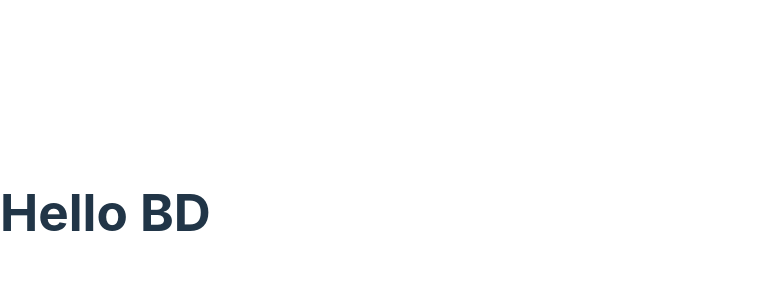
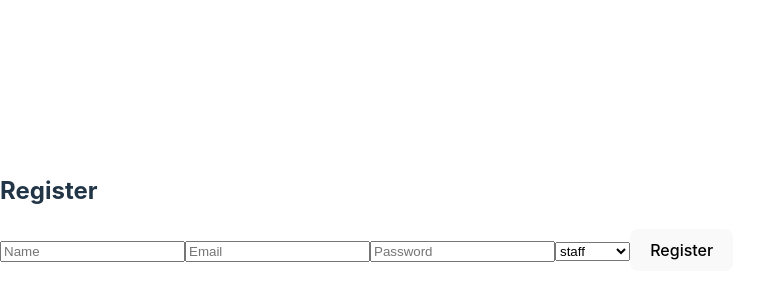
Before and after one commit to riazahmed2246/Retailer_Agent, a React (Vite) app in the folder frontend/: page / in a window 1280 px wide. Shown: the part 188-488 px from the top of the page, without its empty margins (0-776 px from the left). Built offline with nearby package versions, Linux system fonts and the light colour scheme.

Commit message:
log in success

```diff
--- a/frontend/package.json
+++ b/frontend/package.json
@@ -11,8 +11,10 @@
     "format": "prettier --write ."
   },
   "dependencies": {
+    "axios": "^1.7.3",
     "react": "^18.3.1",
-    "react-dom": "^18.3.1"
+    "react-dom": "^18.3.1",
+    "react-router-dom": "^6.26.0"
   },
   "devDependencies": {
     "@eslint/js": "^9.9.0",
--- a/frontend/src/App.jsx
+++ b/frontend/src/App.jsx
@@ -1,11 +1,23 @@
+import React from 'react';
+import { BrowserRouter as Router, Routes, Route } from 'react-router-dom';
+import Register from './pages/Register';
+import Login from './pages/Login';
+import AdminDashboard from './pages/AdminDashboard';
+import ManagerDashboard from './pages/ManagerDashboard';
+import StaffDashboard from './pages/StaffDashboard';
 
-function App() {
+const App = () => {
+  return (
+    <Router>
+      <Routes>
+        <Route path="/" element={<Register />} />
+        <Route path="/login" element={<Login />} />
+        <Route path="/admin-dashboard" element={<AdminDashboard />} />
+        <Route path="/manager-dashboard" element={<ManagerDashboard />} />
+        <Route path="/staff-dashboard" element={<StaffDashboard />} />
+      </Routes>
+    </Router>
+  );
+};
 
-  return (
-    <div>
-      <h1>Hello BD</h1>
-    </div>
-  )
-}
-
-export default App
+export default App;
--- /dev/null
+++ b/frontend/src/pages/AdminDashboard.jsx
@@ -0,0 +1,13 @@
+import React from 'react';
+
+const AdminDashboard = () => {
+  return (
+    <div>
+      <h2>Admin Dashboard</h2>
+      <p>Welcome, Admin!</p>
+      {/* Add admin-specific content here */}
+    </div>
+  );
+};
+
+export default AdminDashboard;
--- /dev/null
+++ b/frontend/src/pages/Login.jsx
@@ -0,0 +1,66 @@
+import React, { useState } from 'react';
+import { loginUser } from '../services/api';
+import { useNavigate } from 'react-router-dom';
+
+const Login = () => {
+  const [formData, setFormData] = useState({
+    email: '',
+    password: '',
+  });
+  const [message, setMessage] = useState('');
+  const navigate = useNavigate();
+
+  const handleChange = (e) => {
+    setFormData({ ...formData, [e.target.name]: e.target.value });
+  };
+
+  const handleSubmit = async (e) => {
+    e.preventDefault();
+    try {
+      const response = await loginUser(formData);
+      const { token, user } = response.data;
+      localStorage.setItem('token', token);
+      localStorage.setItem('role', user.role);
+
+      setMessage('Login successful!');
+
+      if (user.role === 'admin') {
+        navigate('/admin-dashboard');
+      } else if (user.role === 'manager') {
+        navigate('/manager-dashboard');
+      } else if (user.role === 'staff') {
+        navigate('/staff-dashboard');
+      }
+    } catch (error) {
+      setMessage(error.response?.data?.message || 'Login failed. Please try again.');
+    }
+  };
+
+  return (
+    <div>
+      <h2>Login</h2>
+      <form onSubmit={handleSubmit}>
+        <input
+          type="email"
+          name="email"
+          placeholder="Email"
+          value={formData.email}
+          onChange={handleChange}
+          required
+        />
+        <input
+          type="password"
+          name="password"
+          placeholder="Password"
+          value={formData.password}
+          onChange={handleChange}
+          required
+        />
+        <button type="submit">Login</button>
+      </form>
+      {message && <p>{message}</p>}
+    </div>
+  );
+};
+
+export default Login;
--- /dev/null
+++ b/frontend/src/pages/ManagerDashboard.jsx
@@ -0,0 +1,13 @@
+import React from 'react';
+
+const ManagerDashboard = () => {
+  return (
+    <div>
+      <h2>Manager Dashboard</h2>
+      <p>Welcome, Manager!</p>
+      {/* Add manager-specific content here */}
+    </div>
+  );
+};
+
+export default ManagerDashboard;
--- /dev/null
+++ b/frontend/src/pages/Register.jsx
@@ -0,0 +1,67 @@
+import React, { useState } from 'react';
+import { registerUser } from '../services/api';
+
+const Register = () => {
+  const [formData, setFormData] = useState({
+    name: '',
+    email: '',
+    password: '',
+    role: 'user', // Default role
+  });
+  const [message, setMessage] = useState('');
+
+  const handleChange = (e) => {
+    setFormData({ ...formData, [e.target.name]: e.target.value });
+  };
+
+  const handleSubmit = async (e) => {
+    e.preventDefault();
+    try {
+      await registerUser(formData);
+      setMessage('Registration successful! Please login.');
+    } catch (error) {
+      setMessage('Registration failed. Please try again.');
+    }
+  };
+
+  return (
+    <div>
+      <h2>Register</h2>
+      <form onSubmit={handleSubmit}>
+        <input
+          type="text"
+          name="name"
+          placeholder="Name"
+          value={formData.name}
+          onChange={handleChange}
+          required
+        />
+        <input
+          type="email"
+          name="email"
+          placeholder="Email"
+          value={formData.email}
+          onChange={handleChange}
+          required
+        />
+        <input
+          type="password"
+          name="password"
+          placeholder="Password"
+          value={formData.password}
+          onChange={handleChange}
+          required
+        />
+        <select name="role" value={formData.role} onChange={handleChange}>
+          <option value="staff">staff</option>
+          <option value="admin">admin</option>
+          <option value="manager">manager</option>
+        </select>
+        <button type="submit">Register</button>
+      </form>
+      {message && <p>{message}</p>}
+    </div>
+  );
+};
+
+export default Register;
--- /dev/null
+++ b/frontend/src/pages/StaffDashboard.jsx
@@ -0,0 +1,13 @@
+import React from 'react';
+
+const StaffDashboard = () => {
+  return (
+    <div>
+      <h2>Staff Dashboard</h2>
+      <p>Welcome, Staff!</p>
+      {/* Add staff-specific content here */}
+    </div>
+  );
+};
+
+export default StaffDashboard;
--- /dev/null
+++ b/frontend/src/services/api.js
@@ -0,0 +1,33 @@
+import axios from 'axios';
+
+const API_URL = 'http://localhost:5000/api/v1'; // Replace with your backend URL
+
+// Register a new user
+export const registerUser = async (userData) => {
+  return axios.post(`${API_URL}/register`, userData);
+};
+
+// Login user
+export const loginUser = async (userData) => {
+    try {
+      return await axios.post(`${API_URL}/login`, userData);
+    } catch (error) {
+      if (error.response) {
+        // Server responded with a status other than 2xx
+        throw error;
+      } else if (error.request) {
+        // Request was made but no response received
+        throw new Error('No response from server');
+      } else {
+        // Something happened in setting up the request
+        throw new Error('Error in request setup');
+      }
+    }
+  };
+
+// Get user profile (protected route)
+export const getUserProfile = async (token) => {
+  return axios.get(`${API_URL}/admin/dashboard`, {
+    headers: { Authorization: `Bearer ${token}` }
+  });
+};
```
Also changed, not shown: frontend/src/main.jsx (+18 -8 lines), 1 other file (tests, documents, lock files or other folders).
